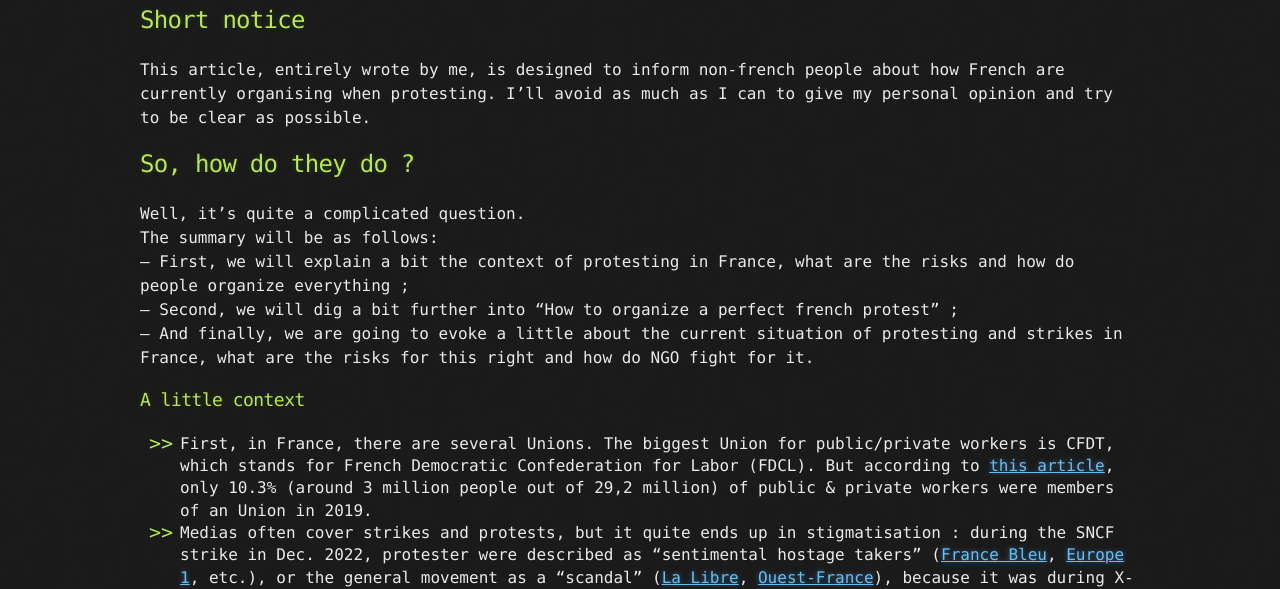
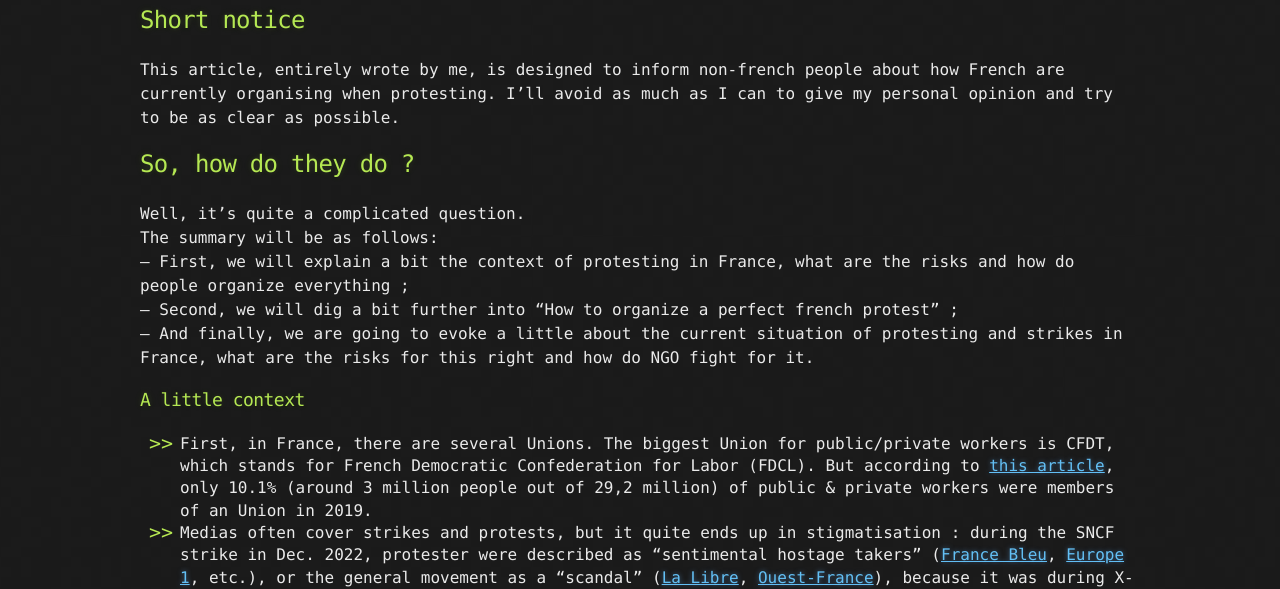
Before and after one commit to maelansecu/maelansecu.github.io, a Jekyll site: the page built from articles/how_do_french_protesters.md, in a window 1280 px wide. Shown: the part 296-885 px from the top of the page. Built offline with Jekyll 4.4.1, drawn with Linux system fonts in a browser that asks for light colours; our own code applies the rules of GitHub Pages for plain Markdown files.

Commit message:
modifié :         articles/how_do_french_protesters.md

```diff
--- a/articles/how_do_french_protesters.md
+++ b/articles/how_do_french_protesters.md
@@ -7,7 +7,7 @@ layout: default
 ## Short notice
 
 This article, entirely wrote by me, is designed to inform non-french people about how French are currently organising when protesting.
-I'll avoid as much as I can to give my personal opinion and try to be clear as possible.
+I'll avoid as much as I can to give my personal opinion and try to be as clear as possible.
 
 ## So, how do they do ?
 
@@ -19,7 +19,7 @@ The summary will be as follows:<br>
 
 ### A little context
 
-- First, in France, there are several Unions. The biggest Union for public/private workers is CFDT, which stands for French Democratic Confederation for Labor (FDCL). But according to [this article](https://dares.travail-emploi.gouv.fr/donnees/la-syndicalisation), only 10.3% (around 3 million people out of 29,2 million) of public & private workers were members of an Union in 2019. <br>
+- First, in France, there are several Unions. The biggest Union for public/private workers is CFDT, which stands for French Democratic Confederation for Labor (FDCL). But according to [this article](https://dares.travail-emploi.gouv.fr/donnees/la-syndicalisation), only 10.1% (around 3 million people out of 29,2 million) of public & private workers were members of an Union in 2019. <br>
 - Medias often cover strikes and protests, but it quite ends up in stigmatisation : during the SNCF strike in Dec. 2022, protester were described as "sentimental hostage takers" ([France Bleu](https://www.francebleu.fr/infos/societe/c-est-une-prise-d-otage-la-greve-a-la-sncf-pour-le-week-end-de-noel-contrarient-les-mayennais-3921103), [Europe 1](https://www.europe1.fr/economie/edito-la-greve-a-la-sncf-une-prise-dotage-sociale-3926635), etc.), or the general movement as a "scandal" ([La Libre](https://www.lalibre.be/economie/entreprises-startup/2022/12/21/une-prise-dotage-un-scandale-vive-polemique-en-france-suite-a-lannulation-de-centaines-de-trains-sncf-lors-des-fetes-de-noel-UAEJVR24HZCG7OFKAWREW3EPVI/), [Ouest-France](https://www.ouest-france.fr/pays-de-la-loire/nantes-44000/greve-a-la-sncf-christelle-morancais-fustige-l-esprit-egoiste-de-ces-inconscients-4782f01c-8203-11ed-95d2-87cbdb857717)), because it was during X-Mas holidays.<br>
 
 <br>
```
